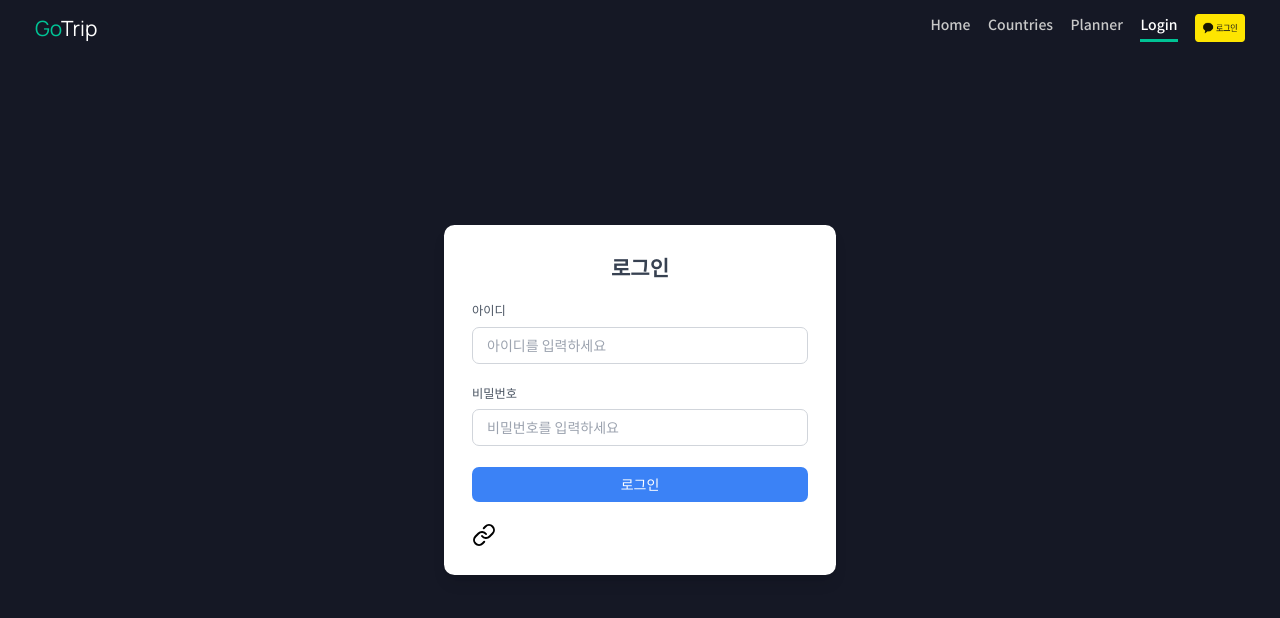
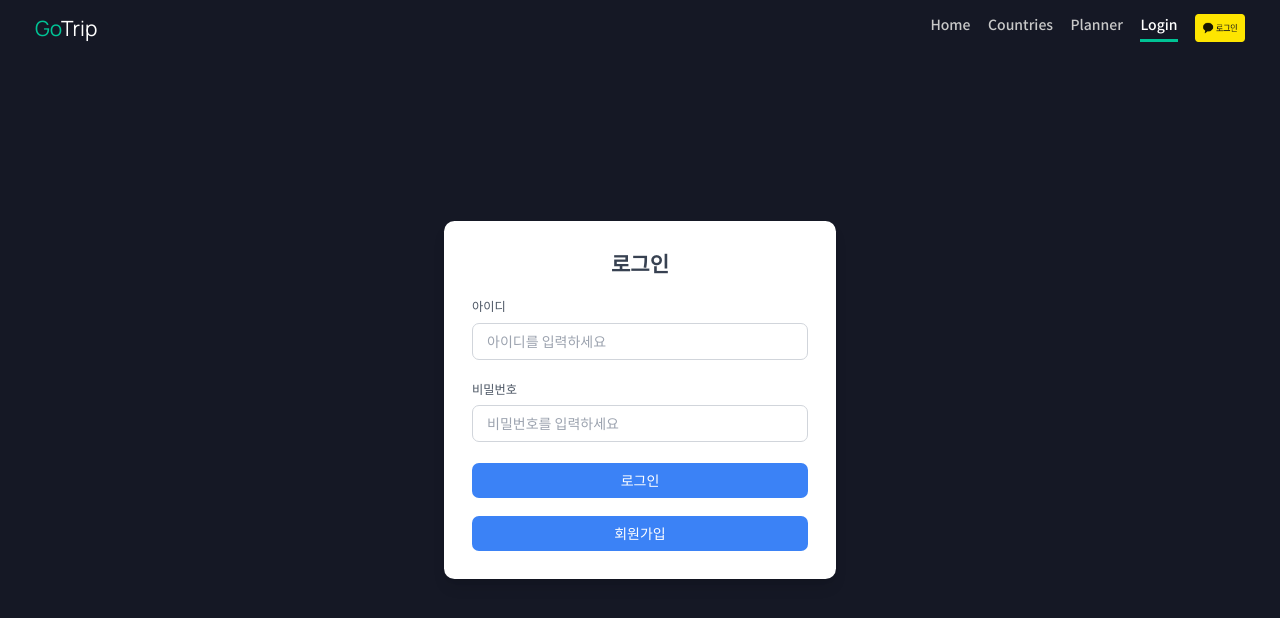
Before and after one commit to mmm7k/capstone, a Next.js app: page /login in a window 1280 px wide. Shown: the top 618 px of the page. Built offline with nearby package versions, Linux system fonts and the light colour scheme.

Commit message:
feat: 회원가입 버튼

```diff
--- a/src/app/login/page.tsx
+++ b/src/app/login/page.tsx
@@ -6,7 +6,7 @@ import * as yup from 'yup';
 import { useRouter } from 'next/navigation';
 import { useAuthStore } from '@/store/userstore';
 import api from '@/lib/axiosInstance';
-import { Link } from 'lucide-react';
+import Link from 'next/link';
 
 const loginSchema = yup.object({
   username: yup
@@ -114,7 +114,7 @@ export default function LoginPage() {
 
           {/* 회원가입 버튼 */}
           <Link href="/signup">
-            <button className="w-full px-4 py-2 text-white bg-blue-500 rounded-lg hover:bg-blue-600 ">
+            <button className="w-full px-4 py-2 text-white bg-blue-500 rounded-lg hover:bg-blue-600 mt-5 ">
               회원가입
             </button>
           </Link>
--- a/src/app/user/[username]/page.tsx
+++ b/src/app/user/[username]/page.tsx
@@ -40,10 +40,16 @@ export default function TripPage() {
   });
 
   if (isLoading)
-    return <div className="text-center mt-8 text-white">Loading...</div>;
+    return (
+      <div className="p-8 bg-[#151825] text-white min-h-screen pt-[10dvh] ">
+        Loading...
+      </div>
+    );
   if (isError)
     return (
-      <div className="text-red-500 text-center mt-8">Error loading data.</div>
+      <div className="p-8 bg-[#151825] text-white min-h-screen pt-[10dvh]">
+        Error loading data.
+      </div>
     );
 
   return (
```
